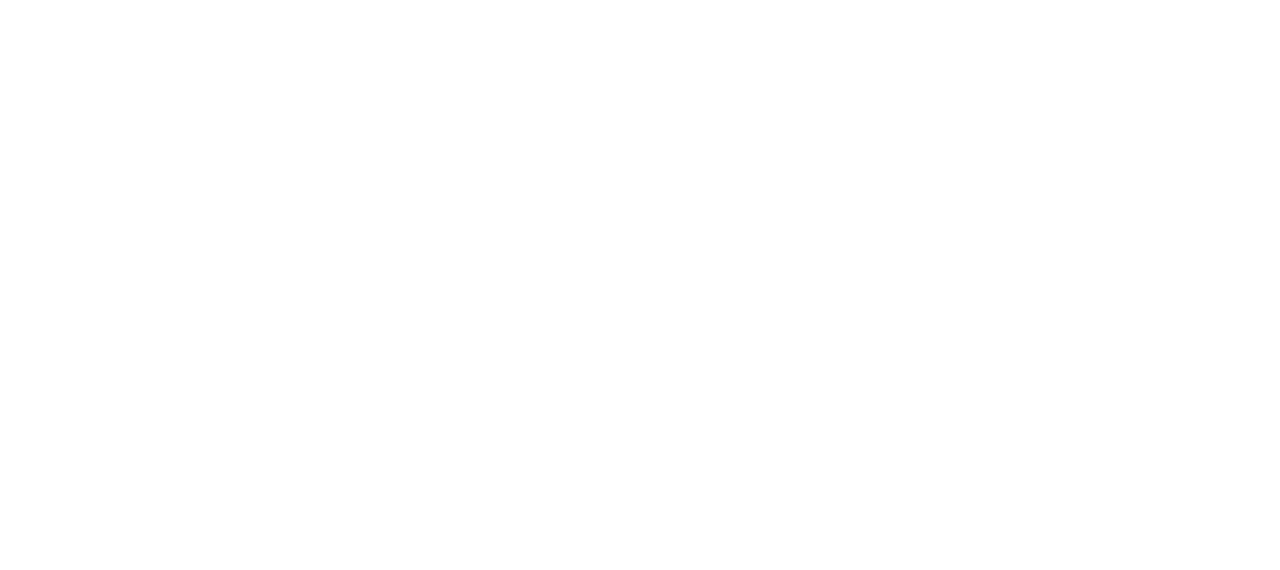
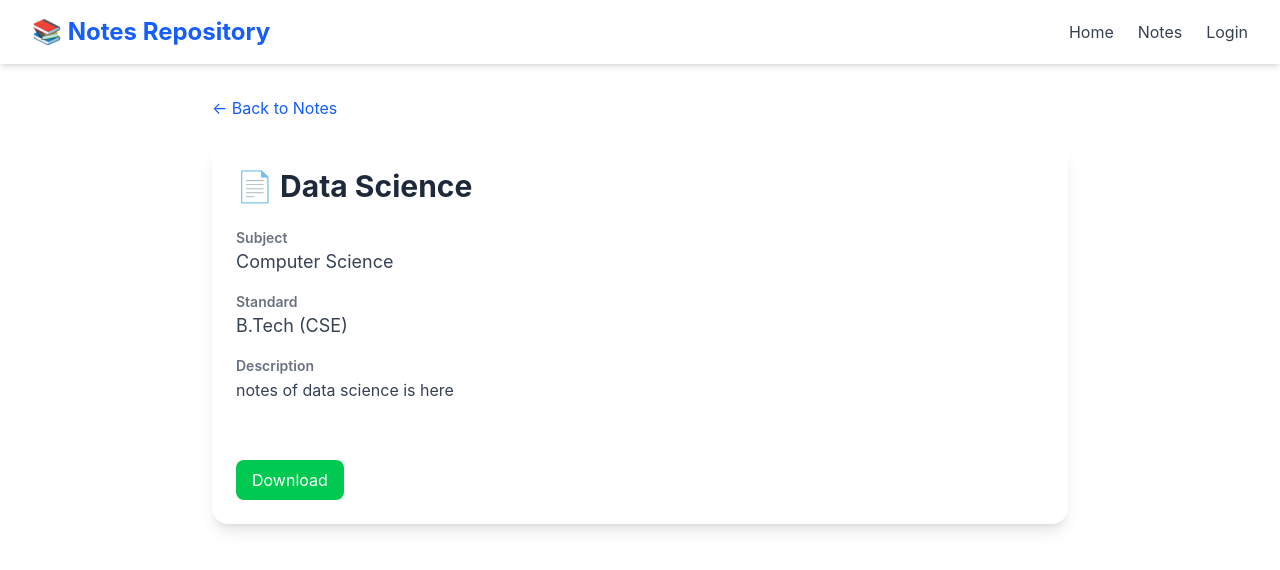
Before and after one commit to Amanshrivastab/Notes-Repository-, a React (Vite) app in the folder Notes-Repository-New/: page /notes/1 in a window 1280 px wide. Before the commit this address had no page. Shown: the top 570 px of the page. Built offline with nearby package versions, Linux system fonts and the light colour scheme.

Commit message:
Add dynamic routes and notes details page

```diff
--- a/Notes-Repository-New/src/App.jsx
+++ b/Notes-Repository-New/src/App.jsx
@@ -4,6 +4,7 @@
 import Login from "./pages/Login";
 import Notes from "./pages/Notes";
 import Dashboard from "./pages/Dashboard";
+import NotesDetails from "./pages/NotesDetails";
 
 function App(){
   return(
@@ -14,6 +15,8 @@
 
       <Route path="/notes" element={<Notes/>}/>
 
+      <Route path="/notes/:id" element={<NotesDetails />} />
+
       <Route path="/dashboard" element={<Dashboard/>}/>
     </Routes>
   );
--- a/Notes-Repository-New/src/components/HeroSection.jsx
+++ b/Notes-Repository-New/src/components/HeroSection.jsx
@@ -5,7 +5,7 @@
         Notes Repository
       </h1>
 
-      <h2 className="text-2xl md:text-4xl font-semibold mt-5 text-gray-600">
+      <h2 className="text-2xl md:text-4xl font-semibold mt-2 text-gray-600">
         All Your College & School Notes
         <br />
         in One Place
--- a/Notes-Repository-New/src/components/LatestNotes.jsx
+++ b/Notes-Repository-New/src/components/LatestNotes.jsx
@@ -1,8 +1,6 @@
 import NoteCard from "./noteCard";
 
-
-
-const LatestNotes = ({notes}) => {
+const LatestNotes = ({ notes }) => {
   return (
     <section className="max-w-6xl mx-auto px-5 py-7">
       <h2 className="text-2xl font-bold text-gray-800 mb-6">
@@ -13,6 +11,7 @@
         {notes.map((note) => (
           <NoteCard
             key={note.id}
+            id={note.id}
             title={note.title}
             subject={note.subject}
             standard={note.standard}
--- a/Notes-Repository-New/src/components/noteCard.jsx
+++ b/Notes-Repository-New/src/components/noteCard.jsx
@@ -1,4 +1,6 @@
-const NoteCard = ({ title, subject, standard }) => {
+import { Link } from "react-router-dom";
+
+const NoteCard = ({ id, title, subject, standard }) => {
   return (
     <div className="bg-gray-100 shadow-md rounded-xl p-4 hover:shadow-lg transition-shadow duration-200">
       <h3 className="text-xl font-bold text-gray-700">
@@ -14,9 +16,12 @@
       </p>
 
       <div className="flex gap-3 mt-4">
-        <button className="bg-blue-600 text-white px-4 py-2 rounded-lg hover:bg-blue-700 transition-colors">
+        <Link
+          to={`/notes/${id}`}
+          className="bg-blue-600 text-white px-4 py-2 rounded-lg hover:bg-blue-700 transition-colors"
+        >
           View
-        </button>
+        </Link>
 
         <button className="bg-green-500 text-white px-4 py-2 rounded-lg hover:bg-green-700 transition-colors">
           Download
--- a/Notes-Repository-New/src/data/notes.js
+++ b/Notes-Repository-New/src/data/notes.js
@@ -4,18 +4,21 @@
     title: "Data Science",
     subject: "Computer Science",
     standard: "B.Tech (CSE)",
+    description:" notes of data science is here ",
   },
   {
     id: 2,
     title: "Digital Electronics",
     subject: "Electronics",
     standard: "B.Tech (ECE)",
+    description:"notes of digital electronics is here ",
   },
   {
     id: 3,
     title: "Microbiology",
     subject: "Biotechnology",
     standard: "B.Tech (BT)",
+    description:"notes of biotechnology is here ",
   },
 ];
 export default notes;
--- a/Notes-Repository-New/src/pages/Login.jsx
+++ /dev/null
@@ -1,12 +0,0 @@
-import Navbar from "../components/navbar";
-
-
-function Login(){
-    return (
-    <>
-      <Navbar />
-      <h1> Login Page</h1>
-    </>
-    );
-}
-export default Login;
--- a/Notes-Repository-New/src/pages/Notes.jsx
+++ b/Notes-Repository-New/src/pages/Notes.jsx
@@ -1,12 +1,31 @@
 import Navbar from "../components/navbar";
+import NoteCard from "../components/noteCard";
+import notes from "../data/notes";
 
+function Notes() {
+  return (
+    <>
+      <Navbar />
 
-function Notes(){
-    return (
-        <>
-            <Navbar />
-            <h1>Notes Page</h1>
-        </>
-    );
+      <section className="max-w-6xl mx-auto px-5 py-7">
+        <h1 className="text-3xl font-bold text-gray-800 mb-6">
+          All Notes
+        </h1>
+
+        <div className="grid grid-cols-1 sm:grid-cols-2 lg:grid-cols-3 gap-6">
+          {notes.map((note) => (
+            <NoteCard
+              key={note.id}
+              id={note.id}
+              title={note.title}
+              subject={note.subject}
+              standard={note.standard}
+            />
+          ))}
+        </div>
+      </section>
+    </>
+  );
 }
+
 export default Notes;
--- a/Notes-Repository-New/src/pages/NotesDetails.jsx
+++ b/Notes-Repository-New/src/pages/NotesDetails.jsx
@@ -0,0 +1,93 @@
+import Navbar from "../components/navbar";
+import {Link , useParams} from "react-router-dom";
+import notes from "../data/notes";
+import NoteCard from "../components/noteCard";
+
+function NotesDetails() {
+  const { id } = useParams();
+
+  const note = notes.find(
+    (note) => note.id === Number(id)
+  );
+
+  if (!note) {
+    return (
+      <>
+        <Navbar />
+
+        <div className="max-w-4xl mx-auto px-5 py-10">
+          <h1 className="text-2xl font-bold">
+            Note Not Found
+          </h1>
+
+          <Link
+            to="/notes"
+            className="text-blue-600 hover:underline"
+          >
+            ← Back to Notes
+          </Link>
+        </div>
+      </>
+    );
+  }
+
+  return (
+    <>
+      <Navbar />
+
+      <main className="max-w-4xl mx-auto px-5 py-8">
+        <Link
+          to="/notes"
+          className="text-blue-600 hover:underline"
+        >
+          ← Back to Notes
+        </Link>
+
+        <div className="bg-white shadow-lg rounded-2xl p-6 mt-6">
+            <h1 className="text-3xl font-bold text-gray-800 ">
+                📄 {note.title}
+            </h1>
+
+            <div className="mt-6 space-y-4">
+                <div>
+                    <h2 className="text-sm font-semibold text-gray-500">
+                        Subject
+                    </h2>
+                    <p className="text-lg text-gray-700">
+                        {note.subject}
+                    </p>
+                </div>
+
+                <div>
+                    <h2 className="text-sm font-semibold text-gray-500">
+                        Standard
+                    </h2>
+                    <p className="text-lg text-gray-700">
+                        {note.standard}
+                    </p>
+                </div>
+
+                <div>
+                    <h2 className="text-sm font-semibold text-gray-500">
+                        Description
+                    </h2>
+                    <p className="text-gray-700 leading-7">
+                        {note.description}
+                    </p>
+                </div>
+            </div>
+
+            <div className="mt-8">
+                <button className="bg-green-500 text-white px-4 py-2 rounded-lg hover:bg-green-700 transition-colors mt-6">
+                    Download
+                </button>
+            </div>
+        </div>
+
+
+      </main>
+    </>
+  );
+}
+
+export default NotesDetails;
```
